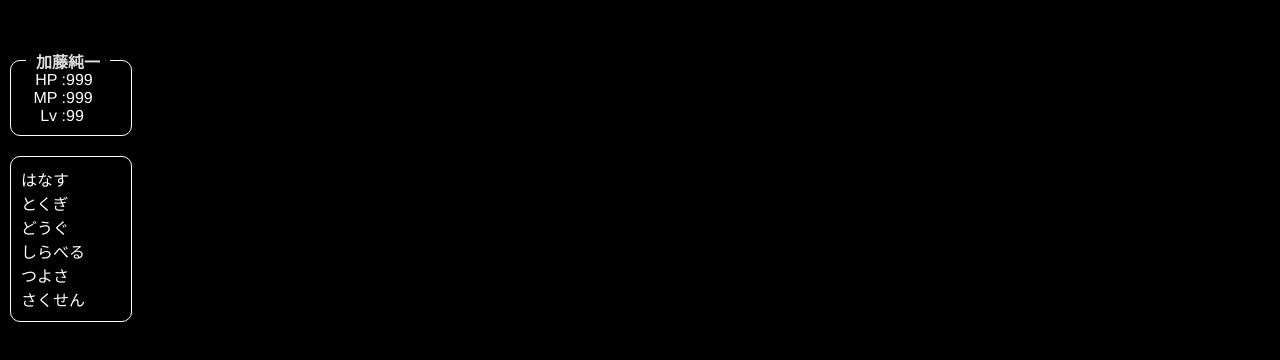
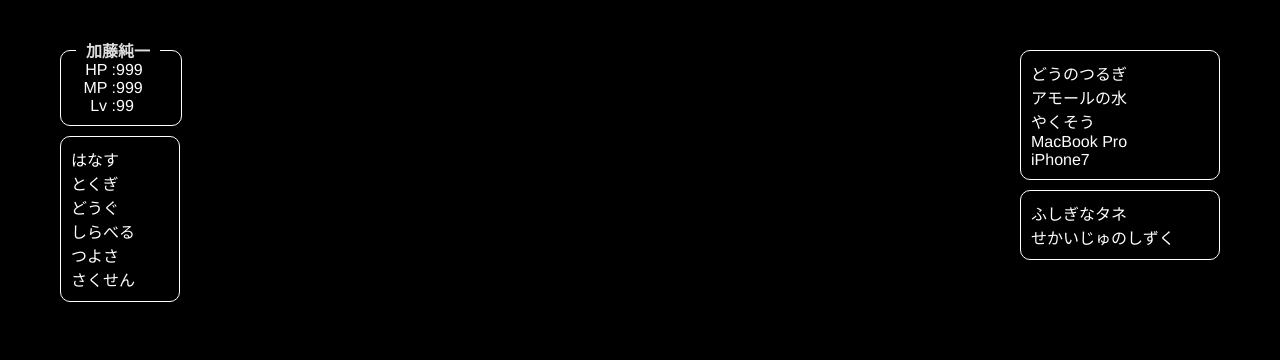
Before and after one commit to naoto67/portfolio, a Vue app: page / in a window 1280 px wide. Shown: the top 360 px of the page. Built offline with nearby package versions, Linux system fonts and the light colour scheme.

Commit message:
update layouts.

```diff
--- a/src/App.vue
+++ b/src/App.vue
@@ -20,8 +20,8 @@ export default {
 
 <style>
 * {
+  padding: 0;
   margin: 0;
-  padding: 0;
 }
 @font-face {
   font-family: 'PixelMplus10-Regular';
@@ -50,8 +50,9 @@ ul {
   font-family: 'Avenir', Helvetica, Arial, sans-serif;
   -webkit-font-smoothing: antialiased;
   -moz-osx-font-smoothing: grayscale;
-  text-align: center;
   color: #2c3e50;
-  margin-top: 60px;
+  margin-top: 20px;
+  position: relative;
+  margin: 50px;
 }
 </style>
--- a/src/components/CommandList.vue
+++ b/src/components/CommandList.vue
@@ -1,35 +1,30 @@
 <template>
-  <div class="wrapper">
-    <ul class="list">
-      <li class="list__item"
-        v-for="(item, index) in command_items"
-        v-on:click="sample(index)">
-        <span class="item_selected">▶︎</span>
-        {{ item.title }}</li>
-    </ul>
-    <div v-show="message">
-      <Comment :message="message"></Comment>
+  <div class="">
+    <div class="commands">
+      <List :items="commands" @close="sample"></List>
     </div>
-    <div v-show="item">
-      <Item></Item>
-    </div>
+    <Item :item="item"></Item>
+    <Comment :message="message" v-show="message"></Comment>
   </div>
 </template>
 
 <script>
 import Comment from './Comment.vue'
 import Item from './Item.vue'
+import List from './List.vue'
 
 export default {
   components: {
     Comment,
-    Item
+    Item,
+    List
   },
   name: 'list',
   data() {
     return {
+      data: [],
       message: '',
-      command_items: [
+      commands: [
         { 'title': 'はなす', message: '話す相手がいません' },
         { 'title': 'とくぎ' },
         { 'title': 'どうぐ' },
@@ -41,16 +36,12 @@ export default {
     }
   },
   methods: {
-    sample(e) {
-      if( e == 0 || e == 3 ){
-        this.message = this.command_items[e].message
-      } else {
-        this.message = ""
-      }
-      if( e == 2 ) {
+    sample(i) {
+      this.message = ""
+      if(i==0 || i==3){
+        this.message = this.commands[i].message
+      } else if(i==3) {
         this.item = true
-      } else {
-        this.item = false
       }
     }
   }
@@ -58,32 +49,10 @@ export default {
 </script>
 
 <style lang="scss" scoped>
-.wrapper {
-  display: flex;
-}
-.list {
-  width: 100px;
-  border: 1px #fff solid;
-  border-radius: 10px;
-  background-color: #000;
-  padding: 10px;
+.commands {
+  width: 120px;
+  display: inline-block;
+  position: flex;
   margin: 10px;
-  list-style: none;
-  text-align: left;
-  &__item {
-    color: #fff;
-    width: 100%;
-    &:hover {
-      .item_selected {
-        display: inline-block;
-        animation: flashing 1.0s;
-        animation-iteration-count: infinite;
-      }
-    }
-    .item_selected {
-      font-size: 0.6em;
-      display: none;
-    }
-  }
 }
 </style>
--- a/src/components/Item.vue
+++ b/src/components/Item.vue
@@ -1,33 +1,43 @@
 <template>
   <div class="item">
-    <ul>
-      <li v-for="item in items">
-        {{ item }}
-      </li>
-      <li v-for="item in bag">
-        {{ item }}
-      </li>
-    </ul>
+    <List :items="items"></List>
+    <List :items="bag"></List>
   </div>
 </template>
 
 <script>
+import List from './List.vue'
+
 export default {
   name: 'Item',
+  components: {
+    List
+  },
+  props: ['item'],
   data() {
     return {
       items: [
-        'どうのつるぎ',
-        'アモールの水',
-        'やくそう',
-        'MacBook Pro',
-        'iPhone7'
+        { 'title': 'どうのつるぎ' },
+        { 'title': 'アモールの水' },
+        { 'title': 'やくそう' },
+        { 'title': 'MacBook Pro' },
+        { 'title': 'iPhone7' }
       ],
       bag: [
-        'ふしぎなタネ',
-        'せかいじゅのしずく'
+        { 'title': 'ふしぎなタネ' },
+        { 'title': 'せかいじゅのしずく'}
       ]
     }
   }
 }
 </script>
+
+<style lang="scss" scoped>
+.item {
+  width: 200px;
+  position: absolute;
+  margin: 0 10px;
+  right: 0;
+  top: 0;
+}
+</style>
--- /dev/null
+++ b/src/components/List.vue
@@ -0,0 +1,49 @@
+<template>
+  <ul class="list">
+    <li class="list__item"
+      v-for="(item, index) in items"
+      @click="sample(index)">
+      <span class="item_selected">▶︎</span>
+      {{ item.title }}
+    </li>
+  </ul>
+</template>
+
+<script>
+export default{
+  name: 'List',
+  props: ['items'],
+  methods: {
+    sample(index) {
+      this.$emit('close', index)
+    }
+  }
+}
+</script>
+
+<style lang="scss">
+.list {
+  border: 1px #fff solid;
+  border-radius: 10px;
+  background-color: #000;
+  padding: 10px;
+  list-style: none;
+  text-align: left;
+  margin-bottom: 10px;
+  &__item {
+    color: #fff;
+    width: 100%;
+    &:hover {
+      .item_selected {
+        display: inline-block;
+        animation: flashing 1.0s;
+        animation-iteration-count: infinite;
+      }
+    }
+    .item_selected {
+      font-size: 0.6em;
+      display: none;
+    }
+  }
+}
+</style>
--- a/src/components/Status.vue
+++ b/src/components/Status.vue
@@ -29,13 +29,15 @@ export default {
 
 <style lang="scss" scoped>
 .status {
-  position: relative;
+  display: block;
   width: 100px;
   border: 1px #fff solid;
   border-radius: 10px;
   background-color: #000;
   padding: 10px;
-  margin: 10px;
+  margin: 0 10px;
+  top: 0;
+  left: 0;
   list-style: none;
   text-align: left;
   &__item {
--- a/src/components/comment.vue
+++ b/src/components/comment.vue
@@ -16,18 +16,19 @@ export default {
 
 <style lang="scss" scoped>
 .comment {
-  width: 80vw;
   border: 1px #fff solid;
   border-radius: 10px;
   background-color: #000;
-  padding: 10px;
+  text-align: left;
   margin: 10px;
-  text-align: left;
   color: #fff;
   &__sign {
     text-align: center;
     animation: flashing 1.0s;
     animation-iteration-count: infinite;
   }
+  &__content {
+    padding: 10px;
+  }
 }
 </style>
```
